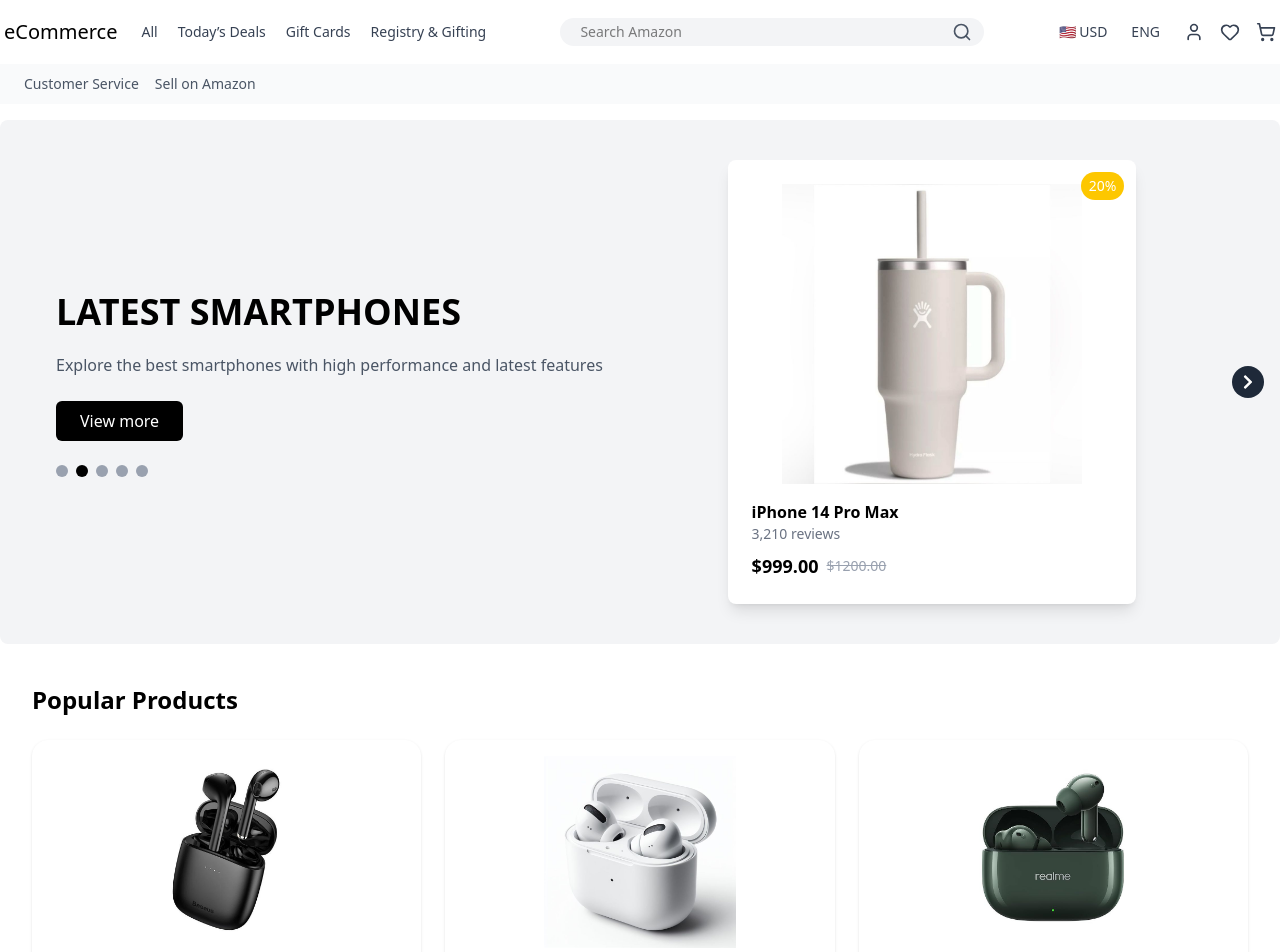
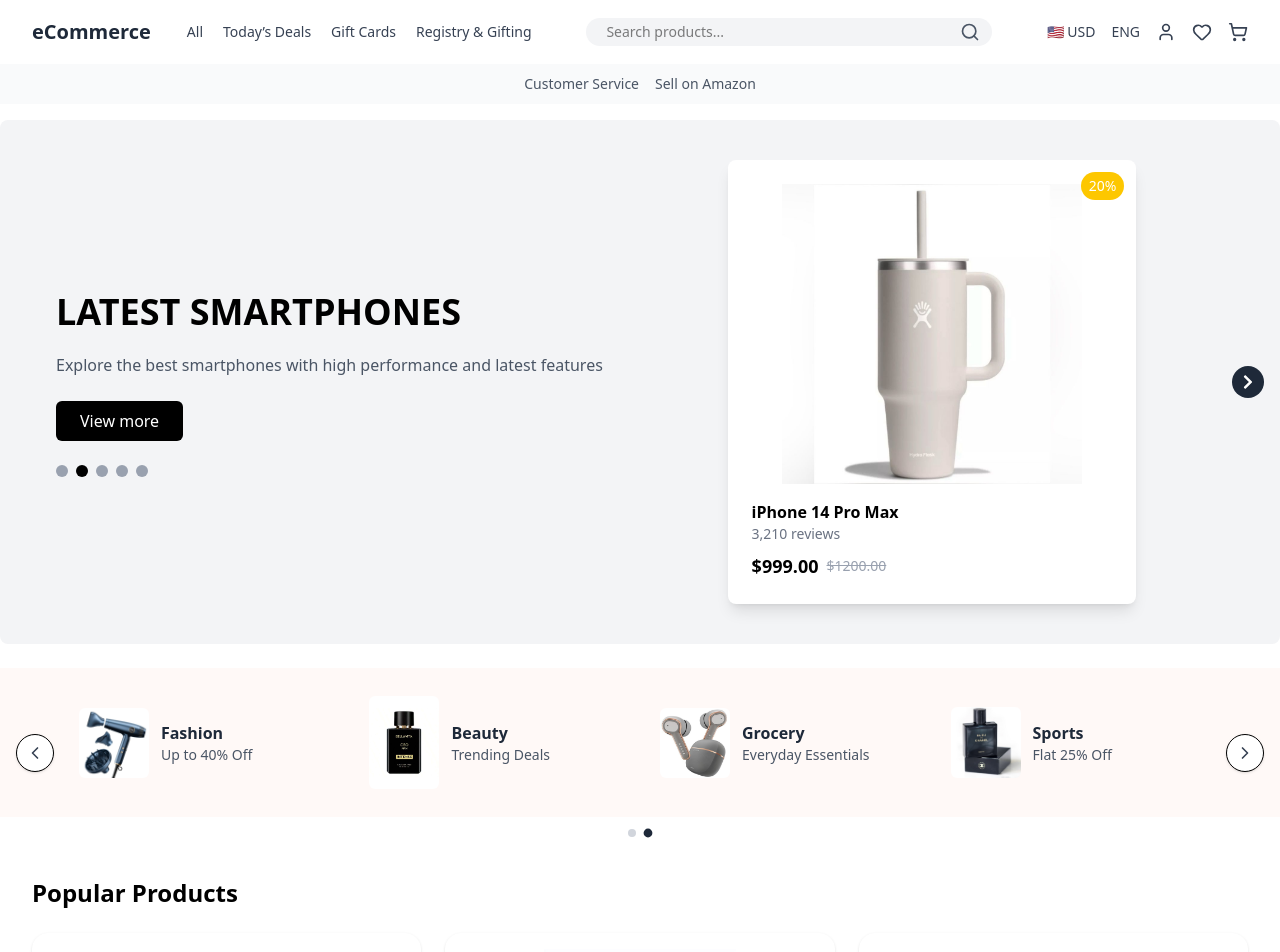
Before and after one commit to JannatulLima9575/E-Commerce_modern_website, a Next.js app: page / in a window 1280 px wide. Shown: the top 952 px of the page. Built offline with nearby package versions, Linux system fonts and the light colour scheme.

Commit message:
added recomendation section

```diff
--- /dev/null
+++ b/src/app/components/RecommendationSlider.tsx
@@ -0,0 +1,130 @@
+"use client";
+
+import React, { useState, useEffect, useRef } from "react";
+import Image from "next/image";
+import { ChevronLeft, ChevronRight } from "lucide-react";
+
+const cards = [
+  { id: 1, img: "/off.jpg", title: "Hi, Tomas", subtitle: "Recommendations for you 👉" },
+  { id: 2, img: "/off2.jpg", title: "Your Orders", subtitle: "View your orders" },
+  { id: 3, img: "/off3.jpg", title: "Electronics", subtitle: "Big Sale 30%" },
+  { id: 4, img: "/off4.jpg", title: "Home & Kitchen", subtitle: "Big Sale 30%" },
+  { id: 5, img: "/Hair Drier5.jpg", title: "Fashion", subtitle: "Up to 40% Off" },
+  { id: 6, img: "/Parfum1.jpg", title: "Beauty", subtitle: "Trending Deals" },
+  { id: 7, img: "/headphone5.jpg", title: "Grocery", subtitle: "Everyday Essentials" },
+  { id: 8, img: "/Parfum5.jpg", title: "Sports", subtitle: "Flat 25% Off" },
+];
+
+const RecommendationSlider = () => {
+  const [currentIndex, setCurrentIndex] = useState(0);
+  const [itemsPerPage, setItemsPerPage] = useState(4);
+  const [isPaused, setIsPaused] = useState(false);
+  const intervalRef = useRef<NodeJS.Timeout | null>(null);
+
+  // ✅ Responsive item count
+  useEffect(() => {
+    const updateItemsPerPage = () => {
+      if (window.innerWidth < 640) setItemsPerPage(1);
+      else if (window.innerWidth < 1024) setItemsPerPage(2);
+      else setItemsPerPage(4);
+    };
+    updateItemsPerPage();
+    window.addEventListener("resize", updateItemsPerPage);
+    return () => window.removeEventListener("resize", updateItemsPerPage);
+  }, []);
+
+  const totalSlides = Math.ceil(cards.length / itemsPerPage);
+
+  // ✅ Auto Slide with Pause on Hover
+  useEffect(() => {
+    if (!isPaused) {
+      intervalRef.current = setInterval(() => {
+        setCurrentIndex((prev) => (prev + 1) % totalSlides);
+      }, 3000);
+    }
+    return () => {
+      if (intervalRef.current) clearInterval(intervalRef.current);
+    };
+  }, [itemsPerPage, isPaused, totalSlides]);
+
+  const nextSlide = () => {
+    setCurrentIndex((prev) => (prev + 1) % totalSlides);
+  };
+
+  const prevSlide = () => {
+    setCurrentIndex((prev) => (prev - 1 + totalSlides) % totalSlides);
+  };
+
+  const visibleCards = cards.slice(
+    currentIndex * itemsPerPage,
+    currentIndex * itemsPerPage + itemsPerPage
+  );
+
+  return (
+    <div
+      className="relative w-full max-w-7xl mx-auto md:px-0 mt-6 px-2 sm:px-4 select-none"
+      onMouseEnter={() => setIsPaused(true)}
+      onMouseLeave={() => setIsPaused(false)}
+    >
+      <div className="overflow-hidden bg-[#fff9f7] ">
+        <div
+          className="flex flex-wrap justify-center sm:justify-center gap-4 p-4 transition-all duration-500 ease-in-out"
+          style={{ minHeight: "140px" }}
+        >
+          {visibleCards.map((card) => (
+            <div
+              key={card.id}
+              className="flex items-center w-full sm:w-[48%] md:w-[45%] lg:w-[23%] xl:w-[22%] gap-3 p-3"
+            >
+              <div className="flex-shrink-0">
+                <Image
+                  src={card.img}
+                  alt={card.title}
+                  width={70}
+                  height={70}
+                  className="rounded-md object-cover"
+                />
+              </div>
+              <div className="flex flex-col">
+                <h3 className="text-base font-semibold text-gray-800">{card.title}</h3>
+                <p className="text-sm text-gray-600">{card.subtitle}</p>
+              </div>
+            </div>
+          ))}
+        </div>
+      </div>
+
+      {/* ✅ Left Button */}
+      <button
+        onClick={prevSlide}
+        title="Previous"
+        className="absolute top-1/2 -translate-y-1/2 left-2 sm:left-4 bg-white border rounded-full p-2 shadow hover:bg-gray-100 transition-all duration-300"
+      >
+        <ChevronLeft className="w-5 h-5 text-gray-700" />
+      </button>
+
+      {/* ✅ Right Button */}
+      <button
+        onClick={nextSlide}
+        title="Next"
+        className="absolute top-1/2 -translate-y-1/2 right-2 sm:right-4 bg-white border rounded-full p-2 shadow hover:bg-gray-100 transition-all duration-300"
+      >
+        <ChevronRight className="w-5 h-5 text-gray-700" />
+      </button>
+
+      {/* ✅ Dots Navigation */}
+      <div className="flex justify-center mt-3 gap-2">
+        {Array.from({ length: totalSlides }).map((_, idx) => (
+          <span
+            key={idx}
+            className={`h-2 w-2 rounded-full transition-all duration-300 ${
+              idx === currentIndex ? "bg-gray-800 scale-110" : "bg-gray-300"
+            }`}
+          ></span>
+        ))}
+      </div>
+    </div>
+  );
+};
+
+export default RecommendationSlider;
--- a/src/app/page.tsx
+++ b/src/app/page.tsx
@@ -1,11 +1,13 @@
 import Banner from './components/Banner';
 import ProductSection from './components/ProductSection';
+import RecommendationSlider from './components/RecommendationSlider';
 
 export default function Home() {
   return (
     <section>
       <div>
         <Banner></Banner>
+        <RecommendationSlider></RecommendationSlider>
       </div>
       <div>
         <ProductSection></ProductSection>
--- a/src/components/Navbar.tsx
+++ b/src/components/Navbar.tsx
@@ -1,37 +1,63 @@
 "use client";
 
-import React from "react";
-import { Search, User, Heart, ShoppingCart } from "lucide-react";
+import React, { useState } from "react";
+import { Search, User, Heart, ShoppingCart, Menu, X } from "lucide-react";
 
 const Navbar = () => {
+  const [menuOpen, setMenuOpen] = useState(false);
+  const [searchOpen, setSearchOpen] = useState(false);
+
   return (
-    <header className="w-full bg-white pb-4">
-      {/* 🔹 Top Row */}
-      <div className="max-w-7xl mx-auto md:px-1 px-6 flex items-center justify-between h-16">
+    <header className="w-full bg-white sticky pb-4 top-0 z-50">
+      {/* 🔹 Top Section */}
+      <div className="max-w-7xl mx-auto flex items-center justify-between px-4 sm:px-6 lg:px-8 h-16">
         {/* Left Section */}
-        <div className="flex items-center gap-6">
-          <h2 className="text-xl font-semi-bold">eCommerce</h2>
+        <div className="flex items-center gap-3">
+          {/* Mobile Menu Button */}
+          <button
+            onClick={() => setMenuOpen(!menuOpen)}
+            className="block md:hidden"
+            aria-label="Toggle Menu"
+          >
+            {menuOpen ? (
+              <X className="w-6 h-6 text-gray-700" />
+            ) : (
+              <Menu className="w-6 h-6 text-gray-700" />
+            )}
+          </button>
 
-          <nav className="hidden md:flex items-center gap-5 text-sm text-gray-700">
-            <span className="hover:text-black cursor-pointer font-medium">All</span>
-            <span className="hover:text-black cursor-pointer">Today’s Deals</span>
+          {/* Brand Logo */}
+          <h2 className="text-xl font-semibold text-gray-800 cursor-pointer">
+            eCommerce
+          </h2>
+
+          {/* Desktop Menu */}
+          <nav className="hidden md:flex items-center gap-5 text-sm text-gray-700 ml-6">
+            <span className="hover:text-black cursor-pointer font-medium">
+              All
+            </span>
+            <span className="hover:text-black cursor-pointer">
+              Today’s Deals
+            </span>
             <span className="hover:text-black cursor-pointer">Gift Cards</span>
-            <span className="hover:text-black cursor-pointer">Registry & Gifting</span>
+            <span className="hover:text-black cursor-pointer">
+              Registry & Gifting
+            </span>
           </nav>
         </div>
 
-        {/* Middle Section — Search Bar */}
+        {/* Center Search Bar (Desktop) */}
         <div className="hidden lg:flex items-center bg-gray-100 rounded-full px-3 py-1 w-1/3">
           <input
             type="text"
-            placeholder="Search Amazon"
+            placeholder="Search products..."
             className="bg-transparent outline-none flex-1 text-sm px-2"
           />
           <Search className="w-5 h-5 text-gray-600 cursor-pointer" />
         </div>
 
         {/* Right Section */}
-        <div className="flex items-center gap-6 text-gray-700">
+        <div className="flex items-center gap-4 text-gray-700">
           <span className="hidden sm:block text-sm cursor-pointer hover:text-black">
             🇺🇸 USD
           </span>
@@ -44,22 +70,66 @@
             <Heart className="w-5 h-5 cursor-pointer hover:text-black" />
             <ShoppingCart className="w-5 h-5 cursor-pointer hover:text-black" />
           </div>
+
+          {/* Mobile Search Button */}
+          <button
+            onClick={() => setSearchOpen(!searchOpen)}
+            className="lg:hidden"
+            aria-label="Toggle Search"
+          >
+            <Search className="w-5 h-5 text-gray-700" />
+          </button>
         </div>
       </div>
 
       {/* 🔹 Bottom Row */}
-      <div className="w-full bg-gray-50 text-gray-600 text-sm">
+      <div className="hidden md:flex w-full bg-gray-50 text-gray-600 text-sm">
         <div className="max-w-7xl mx-auto px-6 flex items-center justify-between h-10">
           <div className="flex items-center gap-4">
-            <span className="cursor-pointer hover:text-black">Customer Service</span>
-            <span className="cursor-pointer hover:text-black">Sell on Amazon</span>
-          </div>
-          <div className="lg:hidden flex items-center gap-3">
-            <Search className="w-5 h-5 cursor-pointer" />
-            <ShoppingCart className="w-5 h-5 cursor-pointer" />
+            <span className="cursor-pointer hover:text-black">
+              Customer Service
+            </span>
+            <span className="cursor-pointer hover:text-black">
+              Sell on Amazon
+            </span>
           </div>
         </div>
       </div>
+
+      {/* 🔹 Mobile Dropdown Menu */}
+      {menuOpen && (
+        <div className="md:hidden bg-gray-50 border-t border-gray-200 py-3 px-6 flex flex-col gap-3 text-gray-700">
+          <span className="hover:text-black cursor-pointer font-medium">
+            All
+          </span>
+          <span className="hover:text-black cursor-pointer">Today’s Deals</span>
+          <span className="hover:text-black cursor-pointer">Gift Cards</span>
+          <span className="hover:text-black cursor-pointer">
+            Registry & Gifting
+          </span>
+          <hr className="border-gray-200" />
+          <span className="cursor-pointer hover:text-black">
+            Customer Service
+          </span>
+          <span className="cursor-pointer hover:text-black">
+            Sell on Amazon
+          </span>
+        </div>
+      )}
+
+      {/* 🔹 Mobile Search Bar */}
+      {searchOpen && (
+        <div className="lg:hidden bg-gray-100 border-t border-gray-200 px-4 py-2">
+          <div className="flex items-center bg-white border rounded-full px-3 py-2">
+            <input
+              type="text"
+              placeholder="Search..."
+              className="bg-transparent flex-1 outline-none text-sm px-2"
+            />
+            <Search className="w-5 h-5 text-gray-600 cursor-pointer" />
+          </div>
+        </div>
+      )}
     </header>
   );
 };
```
